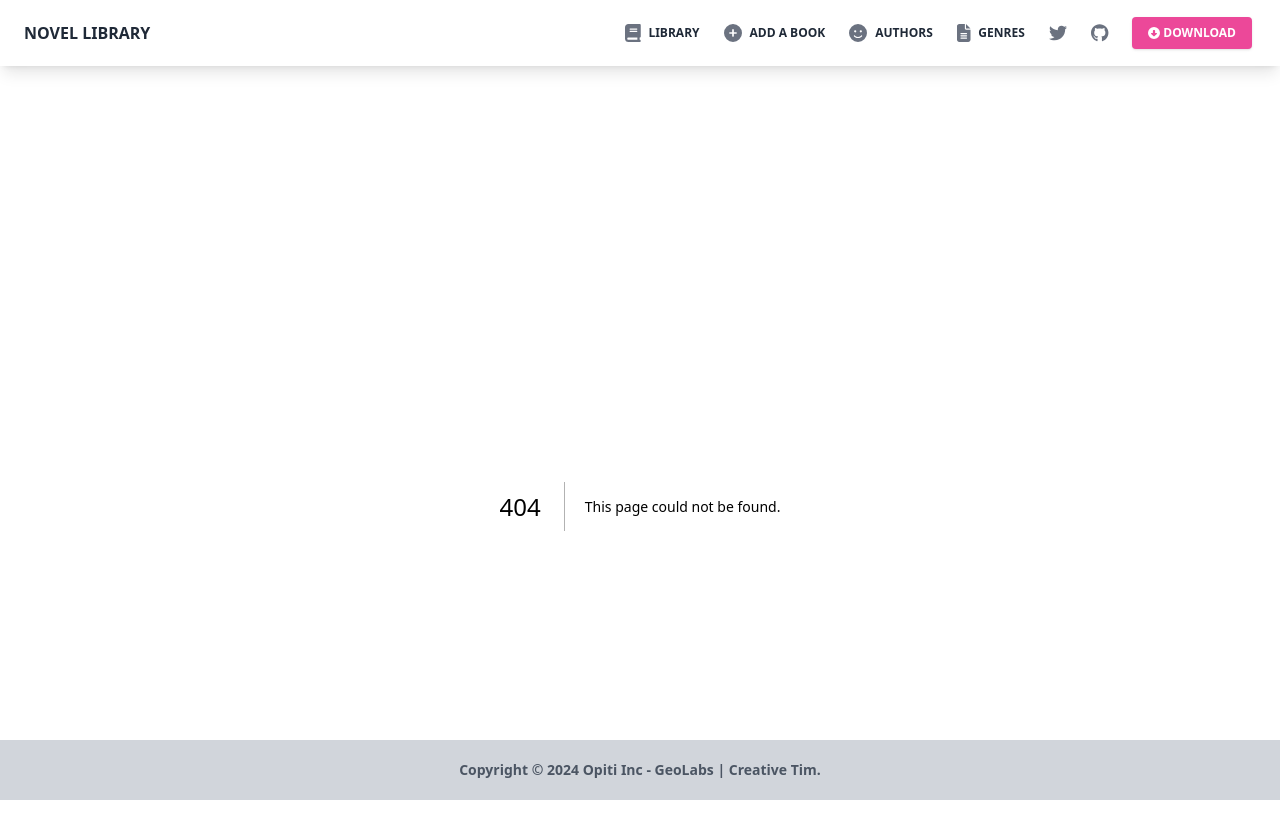
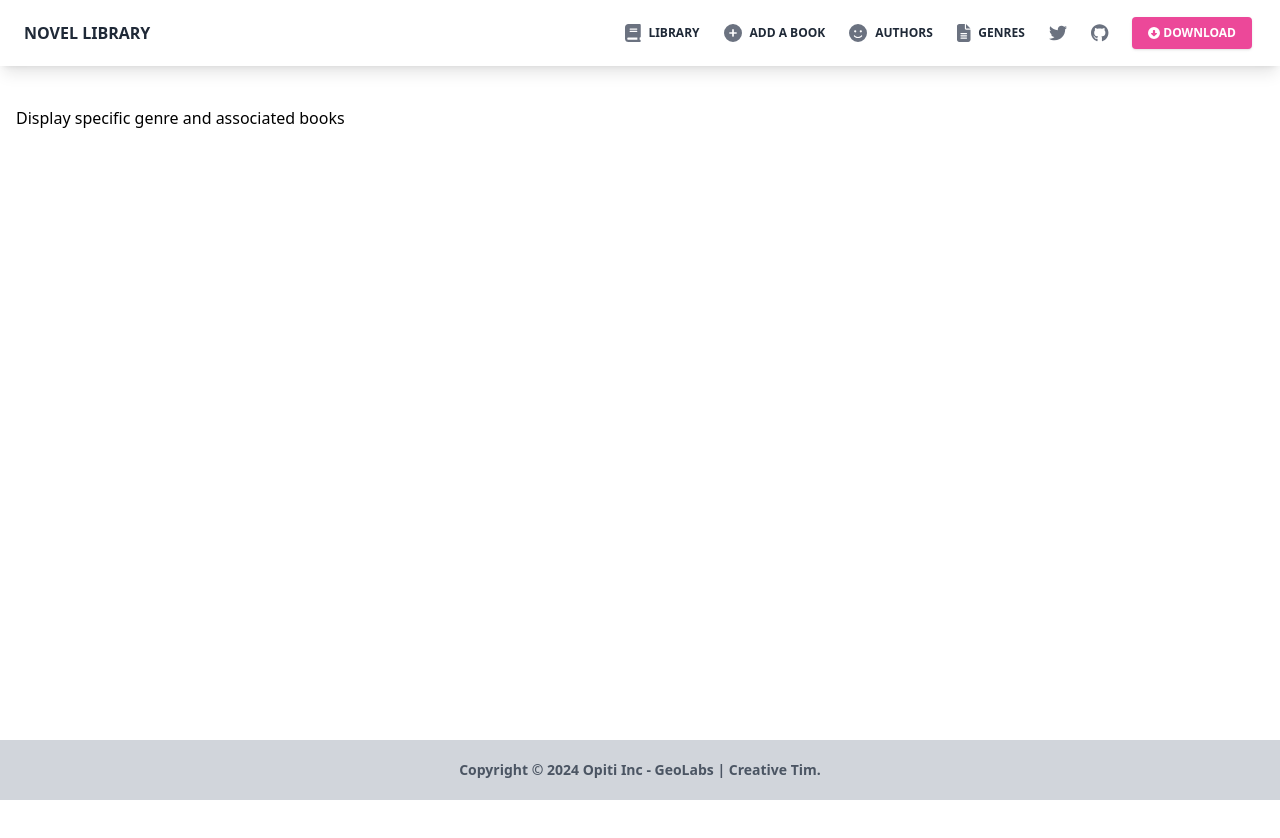
Before and after one commit to OpitiCalvin/home-novel-library, a Next.js app in the folder client_app/: page /genres/1 in a window 1280 px wide. Before the commit this address had no page. Shown: the top 838 px of the page. After the commit the page ends 800 px from the top, so only its background shows below. Built offline with nearby package versions, Linux system fonts and the light colour scheme.

Commit message:
temp page for viewing genres and its list of books

```diff
--- /dev/null
+++ b/client_app/src/app/genres/[slug]/page.tsx
@@ -0,0 +1,9 @@
+import React from 'react'
+
+const Page: React.FC = () => {
+  return (
+    <div>Display specific genre and associated books</div>
+  )
+}
+
+export default Page
```
